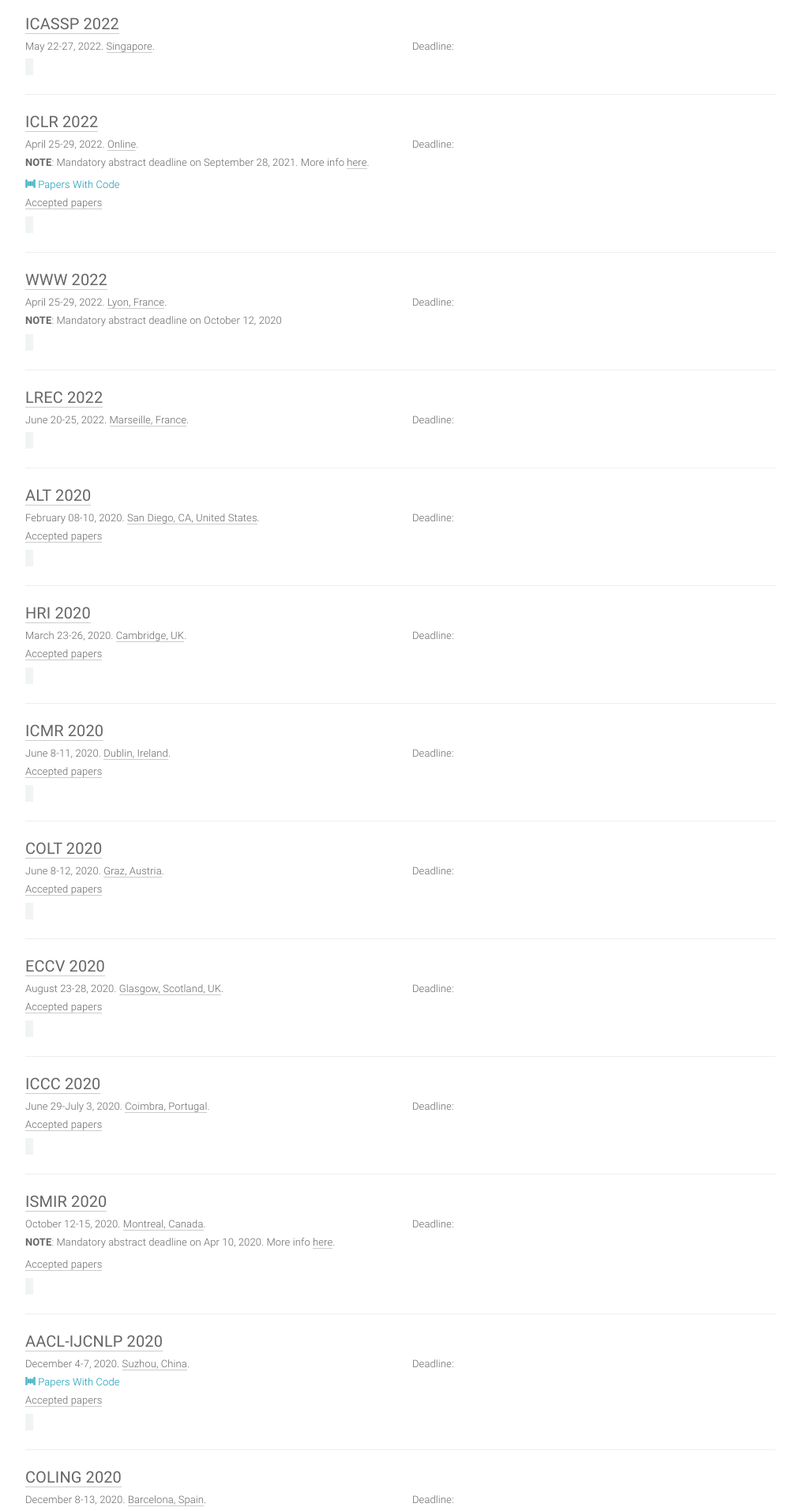
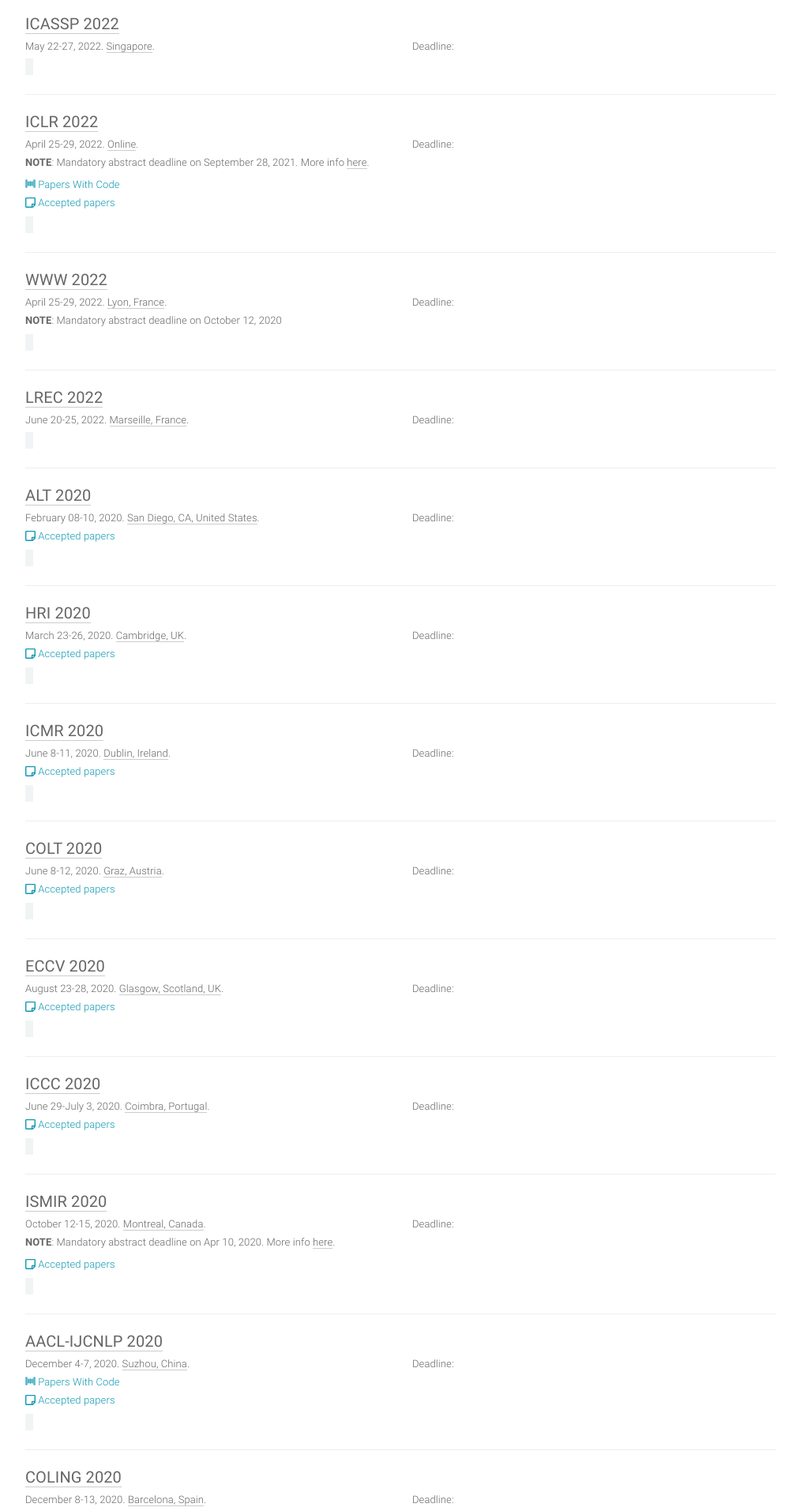
Before and after one commit to paperswithcode/ai-deadlines, a Jekyll site: the page built from index.html, in a window 1280 px wide. Shown: the part 1027-2940 px from the top of the page at 79% size, without its empty margins (133-1146 px from the left). Built offline with Jekyll 4.4.1, drawn with Linux system fonts in a browser that asks for light colours; comment, search, counter and statistics services are not loaded.

Commit message:
Update style for past events

```diff
--- a/_layouts/home.html
+++ b/_layouts/home.html
@@ -31,7 +31,7 @@
                 </div>
                 <div class="col-xs-12" style="margin-bottom: 10px">
                   by <a href="https://paperswithcode.com" class="pwc-link">
-                    <div class="icon-inner"><svg xmlns="http://www.w3.org/2000/svg" viewBox="0 0 512 512" class="s-ion-icon"><path d="M88 128h48v256H88zM232 128h48v256h-48zM160 144h48v224h-48zM304 144h48v224h-48zM376 128h48v256h-48z"></path><path d="M104 104V56H16v400h88v-48H64V104zM408 56v48h40v304h-40v48h88V56z"></path></svg></div>
+                    <div class="icon-inner pwc-icon"><svg xmlns="http://www.w3.org/2000/svg" viewBox="0 0 512 512" class="s-ion-icon"><path d="M88 128h48v256H88zM232 128h48v256h-48zM160 144h48v224h-48zM304 144h48v224h-48zM376 128h48v256h-48z"></path><path d="M104 104V56H16v400h88v-48H64V104zM408 56v48h40v304h-40v48h88V56z"></path></svg></div>
                     Papers With Code
                   </a>
                 </div>
@@ -105,14 +105,22 @@
                 {% endif %}
                 {% if conf.pwclink or conf.paperslink %}
                   <div class="note">
-                    {% if conf.pwclink %}<div>
+                    {% if conf.pwclink %}
+                      <div>
                         <a href="{{conf.pwclink}}" class="pwc-link">
-                          <div class="icon-inner"><svg xmlns="http://www.w3.org/2000/svg" viewBox="0 0 512 512" class="s-ion-icon"><path d="M88 128h48v256H88zM232 128h48v256h-48zM160 144h48v224h-48zM304 144h48v224h-48zM376 128h48v256h-48z"></path><path d="M104 104V56H16v400h88v-48H64V104zM408 56v48h40v304h-40v48h88V56z"></path></svg></div>
+                          <div class="icon-inner pwc-icon"><svg xmlns="http://www.w3.org/2000/svg" viewBox="0 0 512 512" class="s-ion-icon"><path d="M88 128h48v256H88zM232 128h48v256h-48zM160 144h48v224h-48zM304 144h48v224h-48zM376 128h48v256h-48z"></path><path d="M104 104V56H16v400h88v-48H64V104zM408 56v48h40v304h-40v48h88V56z"></path></svg></div>
                           Papers With Code
                         </a>
                       </div>
                     {% endif %}
-                    {% if conf.paperslink %}<div><a href="{{conf.paperslink}}">Accepted papers</a></div>{% endif %}
+                    {% if conf.paperslink %}
+                      <div>
+                        <a href="{{conf.paperslink}}" class="pwc-link">
+                          <div class="icon-inner pwc-icon"><svg viewBox="0 0 448 513.795" xmlns="http://www.w3.org/2000/svg"><path d="M448 349.086c0 10.974-6.299 26.18-14.059 33.94l-83.882 83.882c-7.76 7.76-22.966 14.06-33.94 14.06H48c-26.51 0-48-21.49-48-48V80.98c0-26.51 21.49-48 48-48h352c26.51 0 48 21.49 48 48v268.106zm-128 80l76.118-76.118H320v76.118zm80-348.107H48v351.988h224v-104c0-13.254 10.745-24 24-24h104V80.98z"/></svg></div>
+                          Accepted papers
+                        </a>
+                      </div>
+                    {% endif %}
                   </div>
                 {% endif %}
               </div>
--- a/static/css/deadlines.css
+++ b/static/css/deadlines.css
@@ -20,7 +20,9 @@
   width: 100%;
 }
 
-h1,h2,h3 {
+h1,
+h2,
+h3 {
   /* font-weight: 300; */
 }
 
@@ -78,7 +80,8 @@
   border-bottom: none;
 }
 
-a:hover, a:focus {
+a:hover,
+a:focus {
   color: inherit;
   text-decoration: none;
 }
@@ -107,7 +110,8 @@
   font-weight: 400;
 }
 
-.deadline, .meta {
+.deadline,
+.meta {
   font-size: 13px;
 }
 
@@ -145,7 +149,8 @@
   border-color: #0097e6;
 }
 
-.checkbox input[type="checkbox"]:after, .checkbox input[type="checkbox"]:focus:after {
+.checkbox input[type="checkbox"]:after,
+.checkbox input[type="checkbox"]:focus:after {
   border-color: #0097e6;
 }
 
@@ -167,8 +172,21 @@
   display: inline-block;
   vertical-align: middle;
   position: relative;
+  fill: currentColor;
+}
+
+.pwc-icon {
   top: -2px;
-  fill: currentColor;
+}
+
+#past-events-title {
+  margin-bottom: 30px;
+  padding-bottom: 15px;
+  border-bottom: 2px solid #bb2d3b;
+}
+
+.badge-danger {
+  background-color: #bb2d3b;
 }
 
 @media only screen and (max-width: 780px) {
```
Also changed, not shown: other parts of _layouts/home.html (+4 -1 lines).
